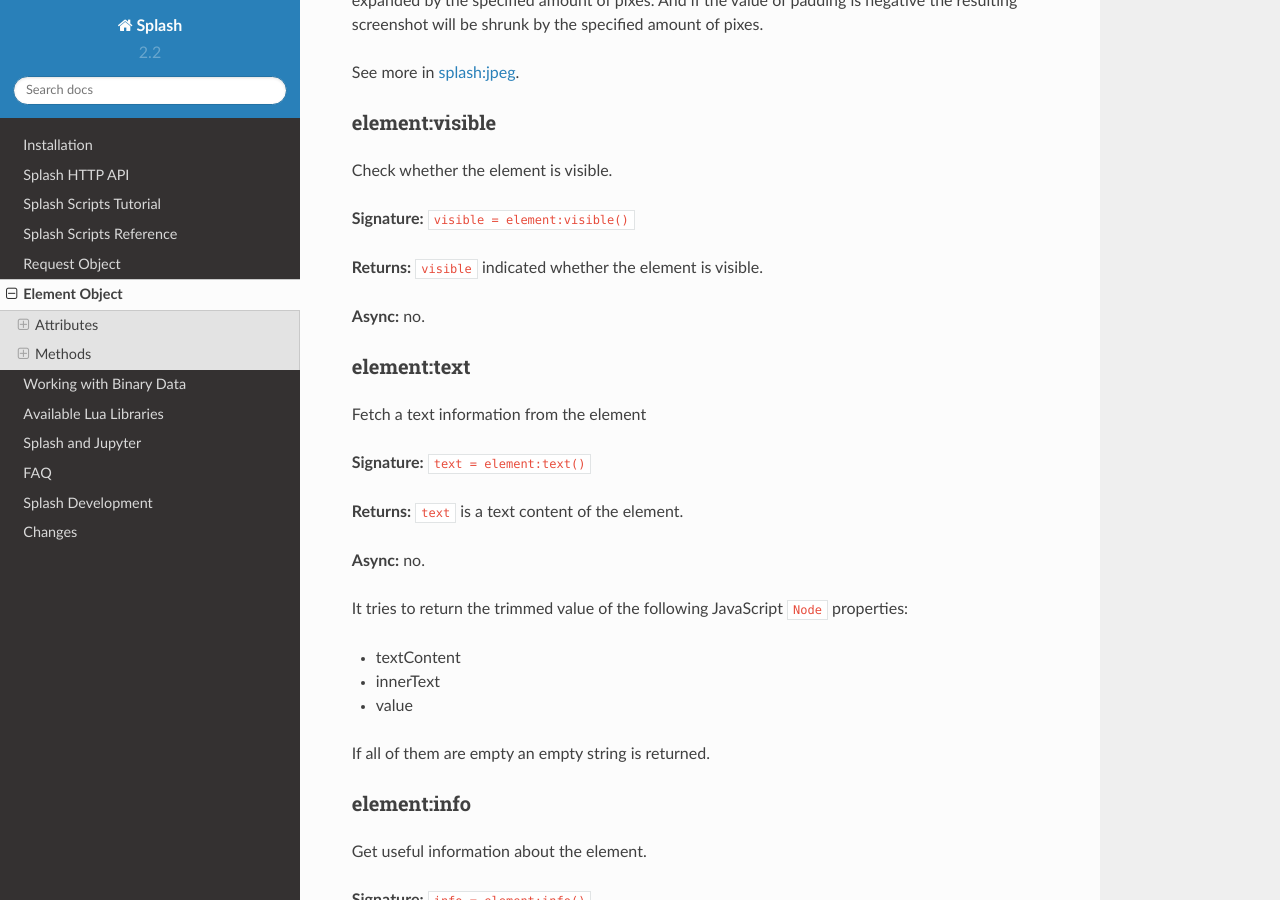
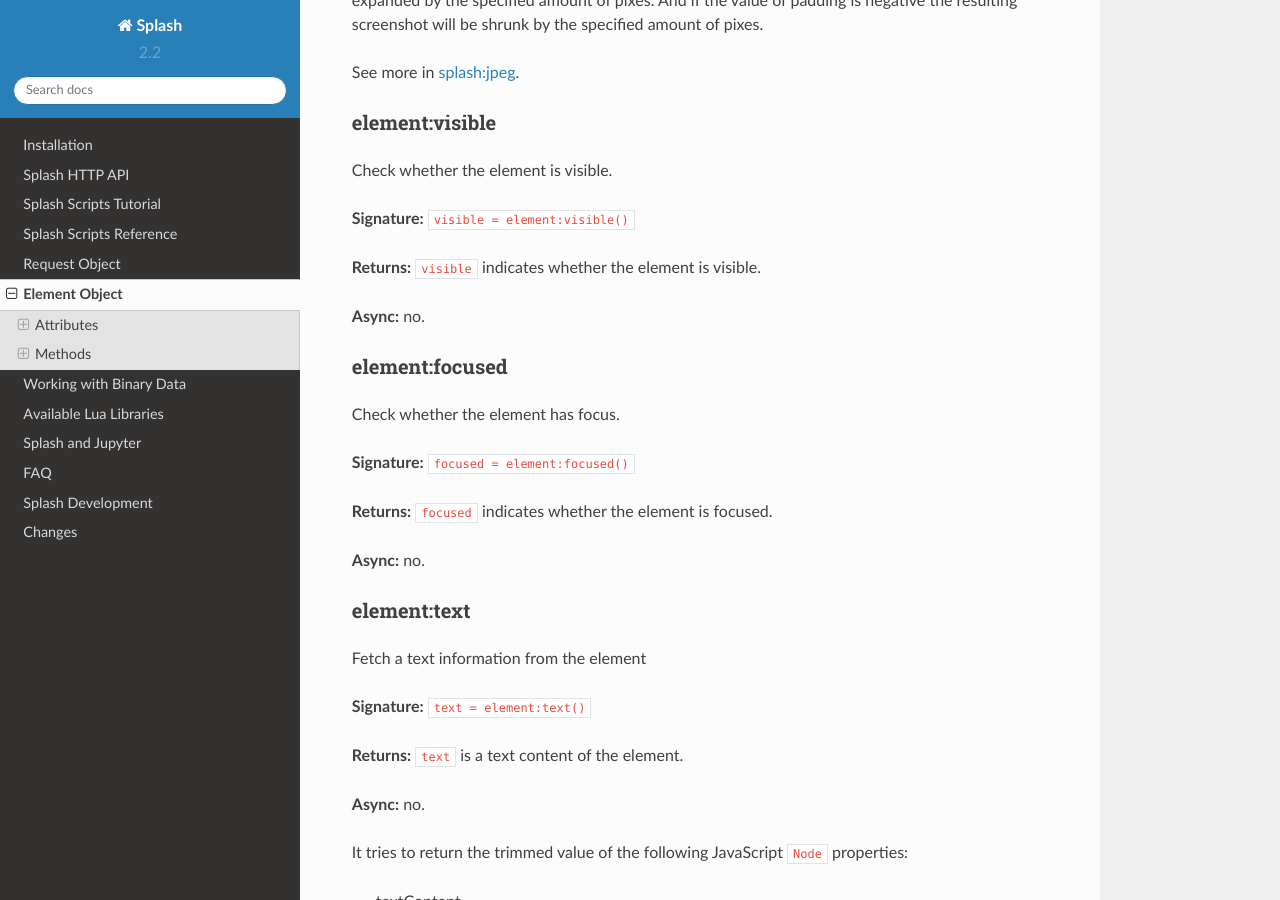
Before and after one commit to scrapinghub/splash, a Sphinx documentation site: the page built from docs/scripting-element-object.rst, in a window 1280 px wide and 900 px high, scrolled down 9507 px. Built offline with Sphinx 7.4.7 and the Read the Docs theme 2.0.0, drawn with Linux system fonts in a browser that asks for light colours; pages that are not in the unit, such as notebooks, are missing from menus.

Commit message:
elem:focused()

```diff
--- a/docs/scripting-element-object.rst
+++ b/docs/scripting-element-object.rst
@@ -513,8 +513,21 @@ Check whether the element is visible.
 
 **Signature:** ``visible = element:visible()``
 
-**Returns:** ``visible`` indicated whether
-the element is visible.
+**Returns:** ``visible`` indicates whether the element is visible.
+
+**Async:** no.
+
+
+.. _splash-element-focused:
+
+element:focused
+---------------
+
+Check whether the element has focus.
+
+**Signature:** ``focused = element:focused()``
+
+**Returns:** ``focused`` indicates whether the element is focused.
 
 **Async:** no.
 
```
Also changed, not shown: 3 other files.
